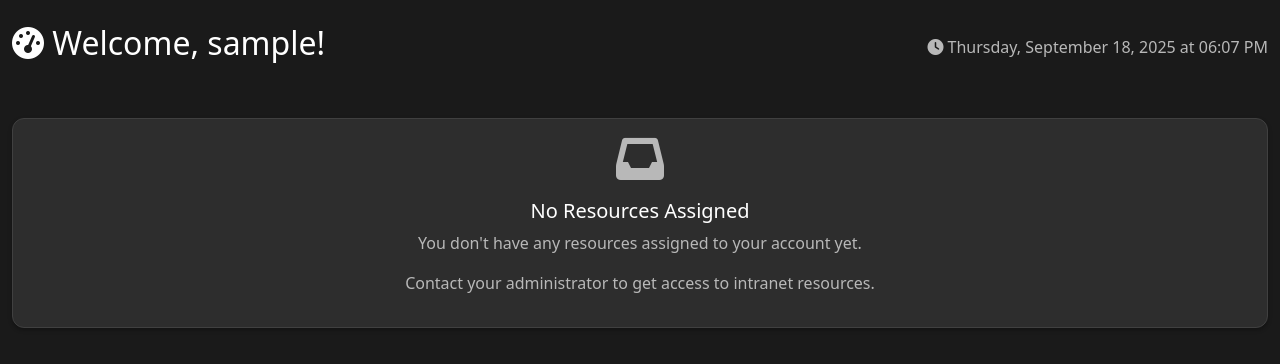
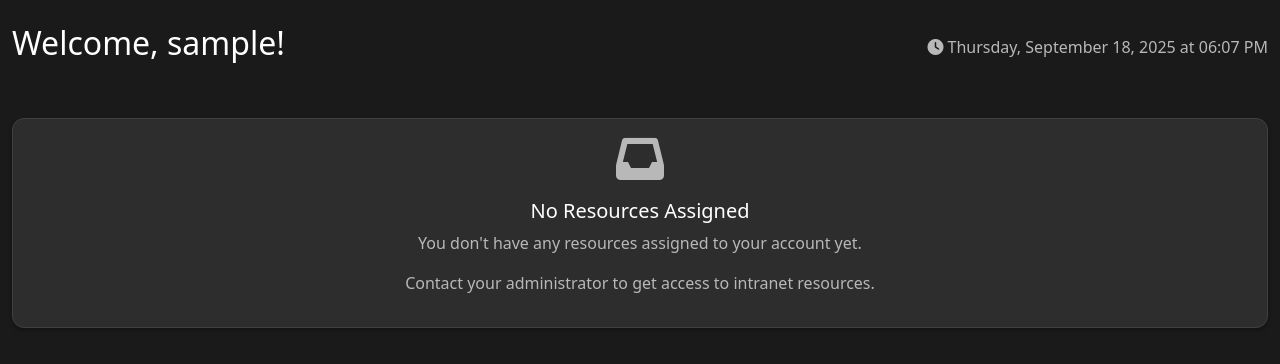
Before and after one commit to Cai-Lab-at-University-of-Michigan/webproxy-login-portal, a Flask app: page /dashboard in a window 1280 px wide. Shown: the part 56-420 px from the top of the page. Run offline with Flask 3, Linux system fonts and the light colour scheme; the visitor is signed in with stand-in values (Sample User, id 1); data that the repository does not hold is empty; some libraries are stand-ins or nearby versions.

Commit message:
Update dashboard.html

```diff
--- a/templates/dashboard.html
+++ b/templates/dashboard.html
@@ -6,7 +6,7 @@
 <div class="row mt-4">
     <div class="col-12">
         <div class="d-flex justify-content-between align-items-center mb-4">
-            <h2><i class="fas fa-tachometer-alt"></i> Welcome, {{ session.username }}!</h2>
+            <h2>Welcome, {{ session.username }}!</h2>
             <div class="text-muted">
                 <i class="fas fa-clock"></i>
             </div>
```
